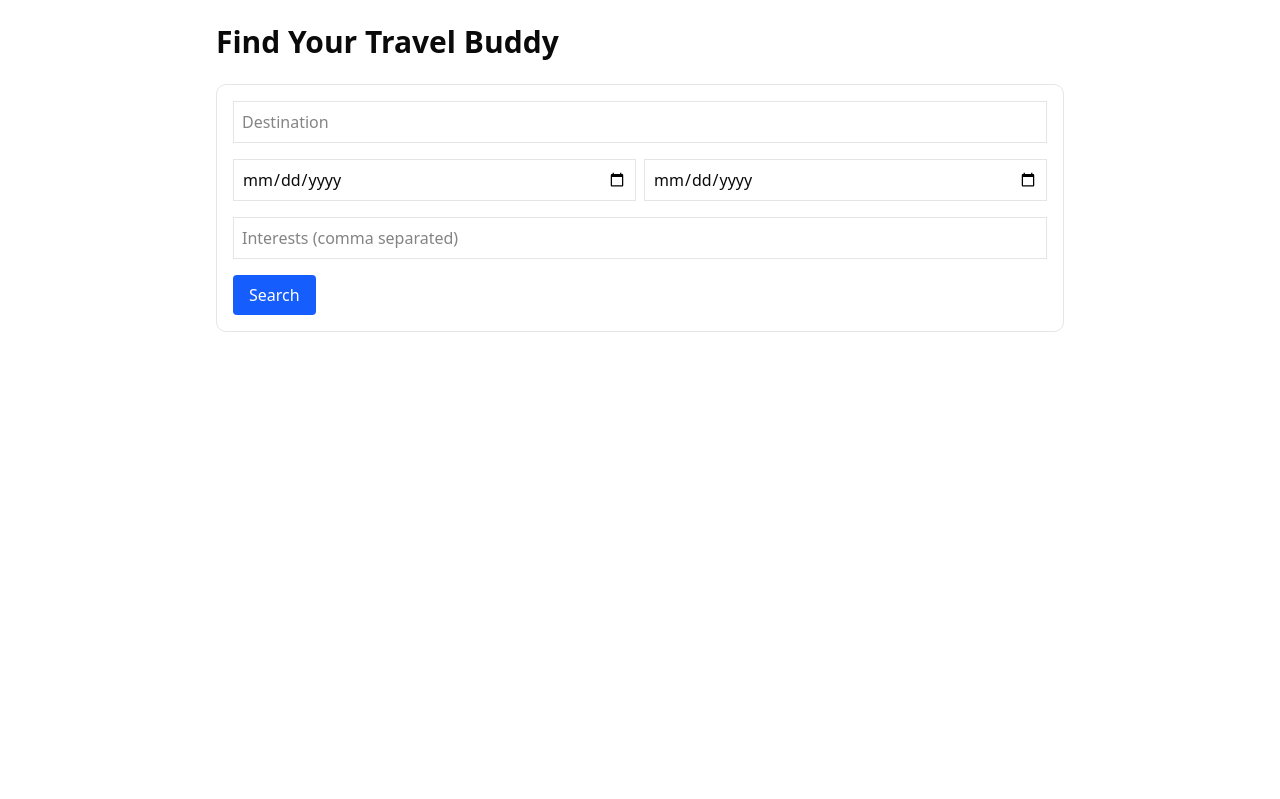
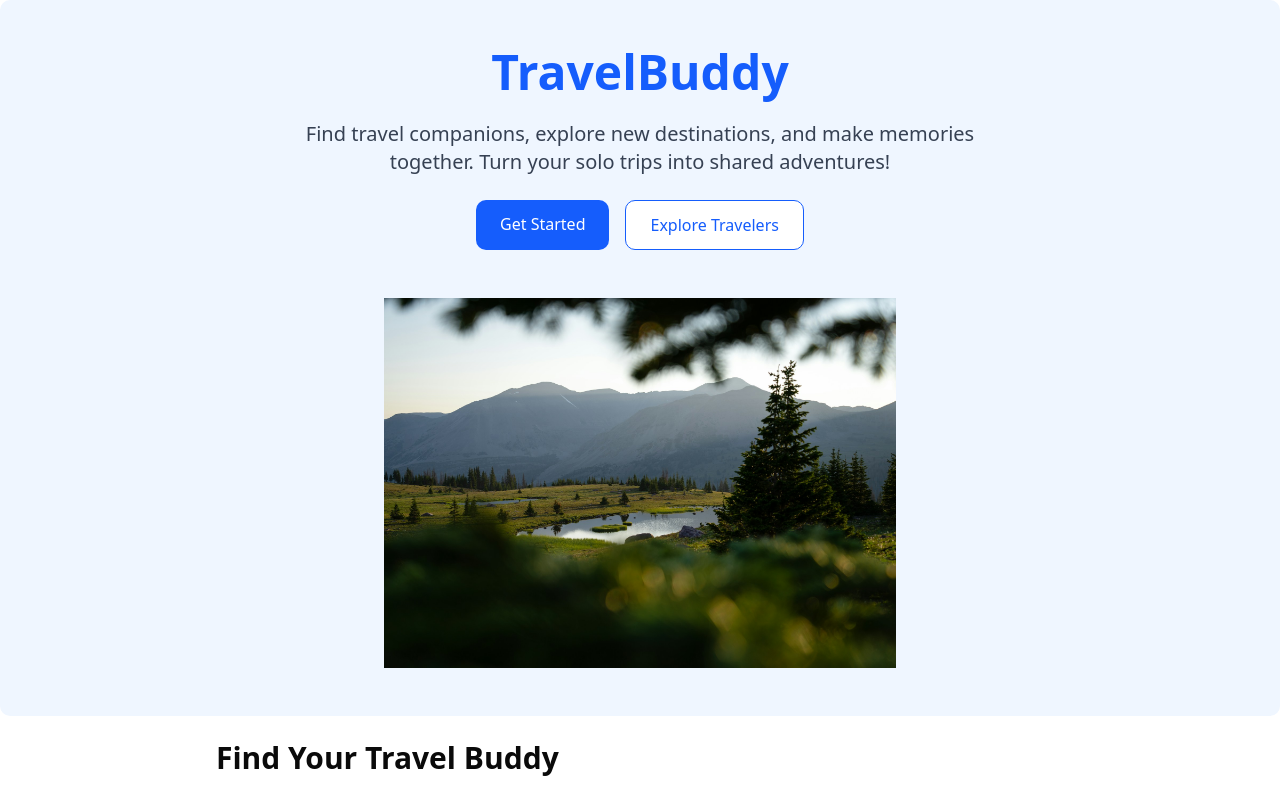
Before and after one commit to tanveer19/L2-B5-Assignment-8, a Next.js app: page / in a window 1280 px wide. Shown: the top 799 px of the page. Built offline with nearby package versions, Linux system fonts and the light colour scheme.

Commit message:
hero section works

```diff
--- a/src/app/(commonLayout)/page.tsx
+++ b/src/app/(commonLayout)/page.tsx
@@ -1,8 +1,10 @@
+import Hero from "@/components/shared/Hero";
 import Search from "@/components/shared/Search";
 
 export default function Home() {
   return (
     <div className="">
+      <Hero />
       <Search />
     </div>
   );
--- /dev/null
+++ b/src/components/shared/Hero.tsx
@@ -0,0 +1,48 @@
+"use client";
+
+import Image from "next/image";
+import Link from "next/link";
+
+export default function Hero() {
+  return (
+    <section className="bg-blue-50 rounded-lg p-12 text-center flex flex-col items-center justify-center space-y-6">
+      {/* Main Heading */}
+      <h1 className="text-4xl md:text-5xl font-bold text-blue-600">
+        TravelBuddy
+      </h1>
+
+      {/* Subheading */}
+      <p className="text-lg md:text-xl text-gray-700 max-w-2xl">
+        Find travel companions, explore new destinations, and make memories
+        together. Turn your solo trips into shared adventures!
+      </p>
+
+      {/* Call-to-Action Buttons */}
+      <div className="flex flex-col sm:flex-row gap-4">
+        <Link
+          href="/register"
+          className="bg-blue-600 text-white px-6 py-3 rounded-lg font-medium hover:bg-blue-700 transition"
+        >
+          Get Started
+        </Link>
+        <Link
+          href="/travelers"
+          className="bg-white border border-blue-600 text-blue-600 px-6 py-3 rounded-lg font-medium hover:bg-blue-100 transition"
+        >
+          Explore Travelers
+        </Link>
+      </div>
+
+      {/* Optional Image or Illustration */}
+      <div className="mt-6">
+        <Image
+          src="/mountain0.jpg"
+          width={1920}
+          height={1389}
+          alt="Travel illustration"
+          className="w-full max-w-lg mx-auto"
+        />
+      </div>
+    </section>
+  );
+}
```
Also changed, not shown: public/mountain0.jpg (added).
